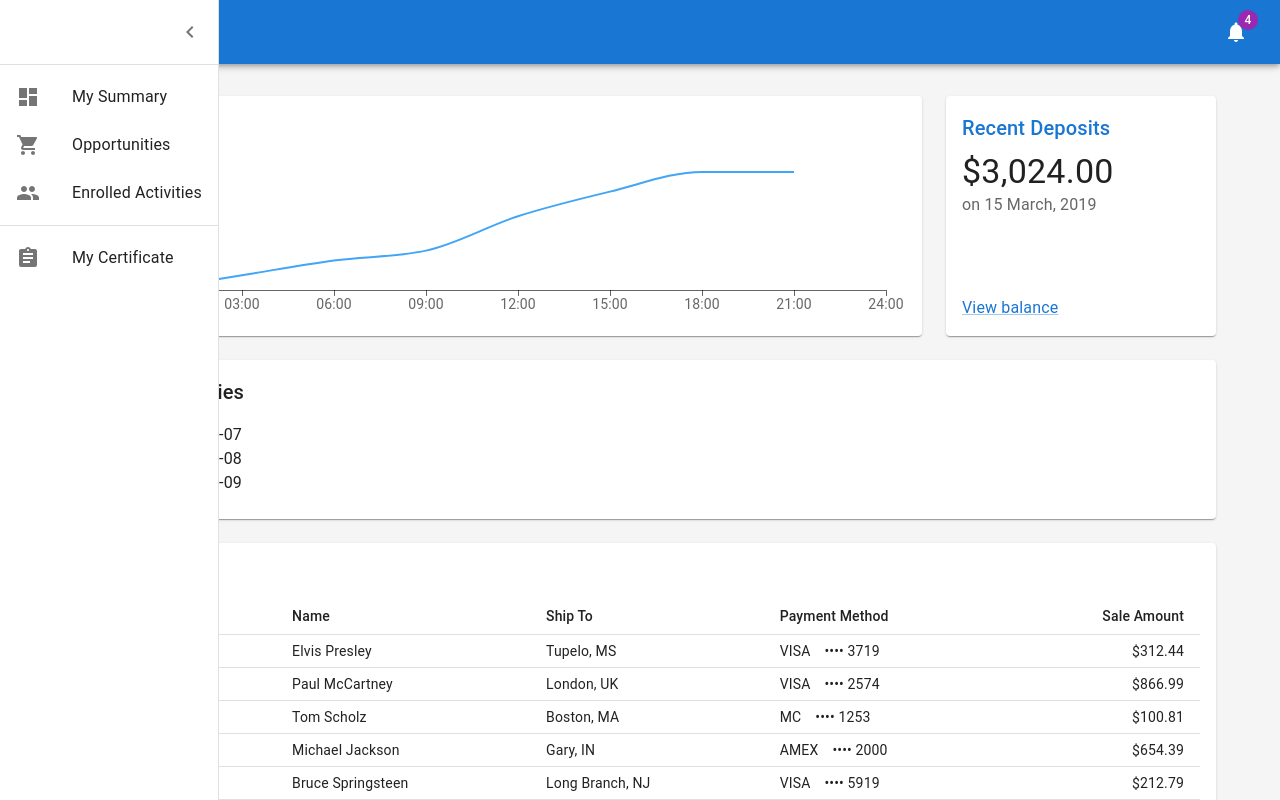
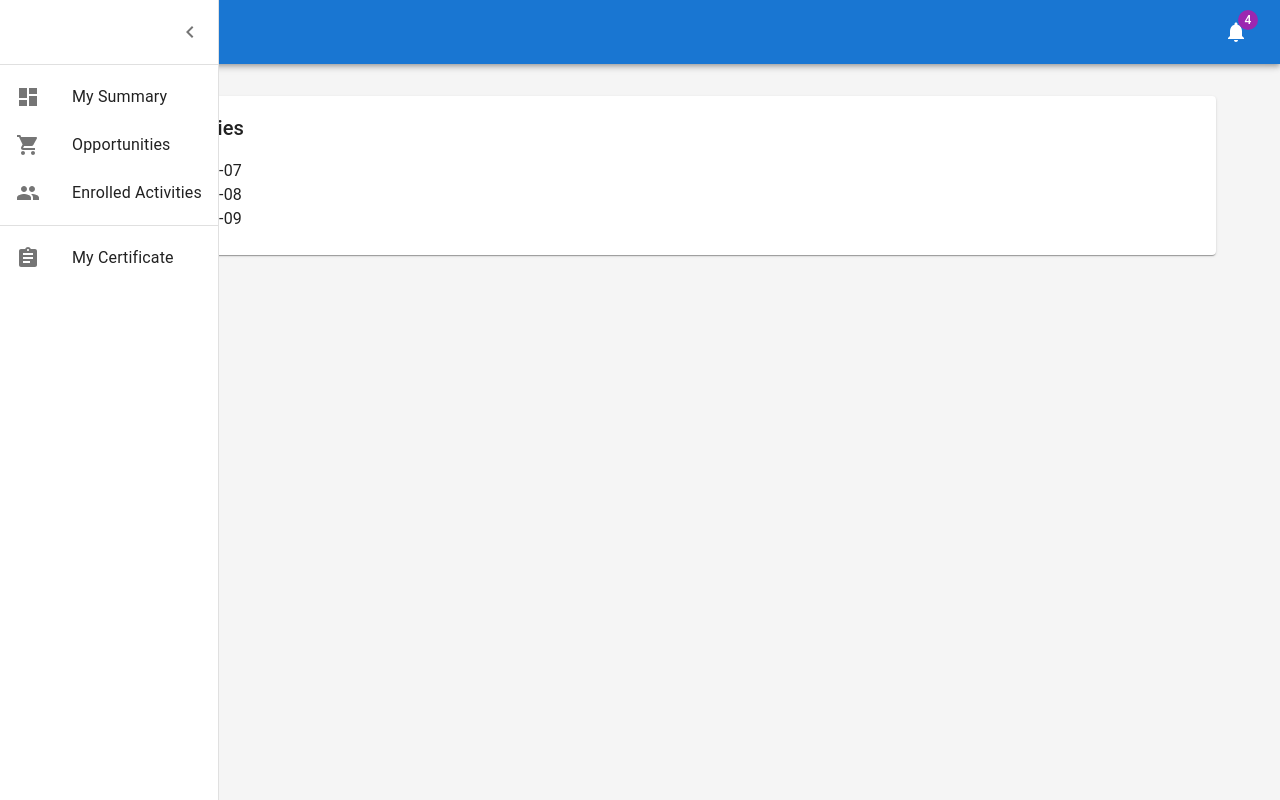
Before and after one commit to rexpongfred/HACK4GOOD, a React (Create React App) app: page /enrolled-activities in a window 1280 px wide. Built offline with nearby package versions, Linux system fonts and the light colour scheme.

Commit message:
asdsdasd

```diff
--- a/src/App.js
+++ b/src/App.js
@@ -4,7 +4,7 @@ import LoginPage from "./Layouts/LoginPage";
 import { Routes, Route } from "react-router-dom";
 import VolunteerDashboard from "./Components/Dashboard/DashboardVolunteer";
 import AdminDashboard from "./Components/Dashboard/DashboardAdmin";
-import EnrolledActivities from "./Components/Dashboard/Enrolled Activities";
+import EnrolledActivities from "./Pages/Enrolled Activities";
 import Opportunities from "./Pages/Opportunities"
 
 function App() {
--- a/src/Components/Dashboard/Enrolled Activities.js
+++ b/src/Pages/Enrolled Activities.js
@@ -17,10 +17,10 @@ import Link from "@mui/material/Link";
 import MenuIcon from "@mui/icons-material/Menu";
 import ChevronLeftIcon from "@mui/icons-material/ChevronLeft";
 import NotificationsIcon from "@mui/icons-material/Notifications";
-import { mainListItems, secondaryListItems } from "./listItemsVolunteer";
-import Chart from "./Chart";
-import Deposits from "./Deposits";
-import Orders from "./Orders";
+import { mainListItems, secondaryListItems } from "../Components/Dashboard/listItemsVolunteer";
+import Chart from "../Components/Dashboard/Chart";
+import Deposits from "../Components/Dashboard/Deposits";
+import Orders from "../Components/Dashboard/Orders";
 
 function EnrolledActivities() {
   // Mock data for enrolled activities
@@ -128,7 +128,7 @@ export default function Dashboard() {
           <Toolbar />
           <Container maxWidth="lg" sx={{ mt: 4, mb: 4 }}>
             <Grid container spacing={3}>
-              <Grid item xs={12} md={8} lg={9}>
+              {/* <Grid item xs={12} md={8} lg={9}>
                 <Paper
                   sx={{
                     p: 2,
@@ -139,8 +139,8 @@ export default function Dashboard() {
                 >
                   <Chart />
                 </Paper>
-              </Grid>
-              <Grid item xs={12} md={4} lg={3}>
+              </Grid> */}
+              {/* <Grid item xs={12} md={4} lg={3}>
                 <Paper
                   sx={{
                     p: 2,
@@ -151,9 +151,9 @@ export default function Dashboard() {
                 >
                   <Deposits />
                 </Paper>
-              </Grid>
+              </Grid> */}
               <EnrolledActivities /> {/* Render EnrolledActivities component */}
-              <Grid item xs={12}>
+              {/* <Grid item xs={12}>
                 <Paper
                   sx={{
                     p: 2,
@@ -163,7 +163,7 @@ export default function Dashboard() {
                 >
                   <Orders />
                 </Paper>
-              </Grid>
+              </Grid> */}
             </Grid>
             <Typography variant="body2" color="text.secondary" sx={{ mt: 3 }}>
               {" "}
```
